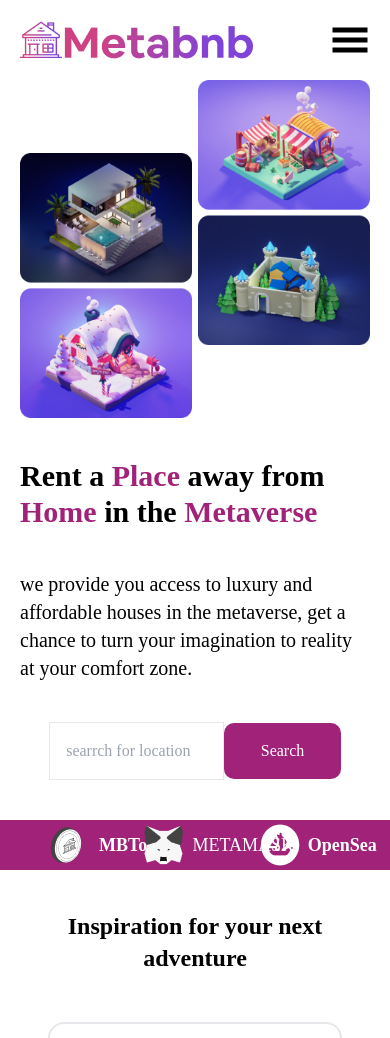
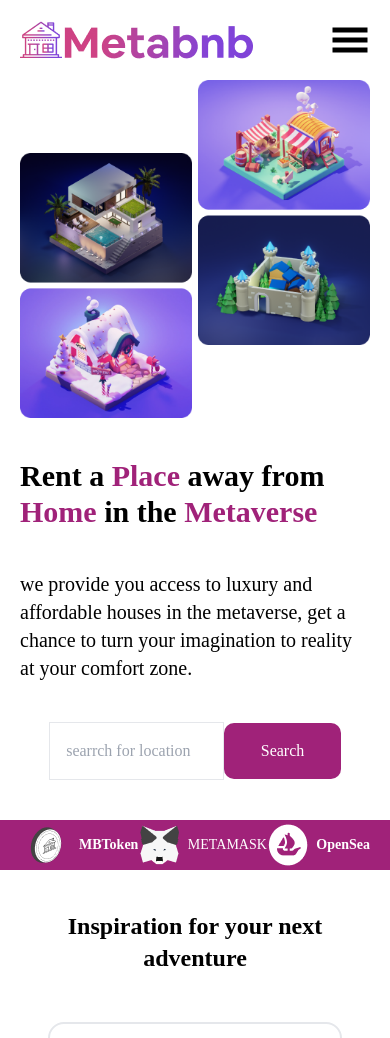
Before and after one commit to whalay/Bnb-Meta, a React (Vite) app: page /home in a window 390 px wide. Shown: the top 1038 px of the page. Built offline with nearby package versions, Linux system fonts and the light colour scheme.

Commit message:
touched the fotter section to  restyled it

```diff
--- a/src/components/Footer.jsx
+++ b/src/components/Footer.jsx
@@ -2,7 +2,6 @@ import React from "react";
 import { ImFacebook } from "react-icons/im";
 import { BsInstagram } from "react-icons/bs";
 import { GrTwitter } from "react-icons/gr";
-import { GiHamburgerMenu } from "react-icons/gi";
 import logo from "../assets/images/Grouplogo.svg";
 
 const Footer = () => {
--- a/src/components/Hero.jsx
+++ b/src/components/Hero.jsx
@@ -36,7 +36,7 @@ const Hero = () => {
           <img src={hero} alt="" className="" />
         </div>
       </div>
-      <div className="bg-[#A02279] flex justify-between md:px-[100px] px-10 md:text-2xl text-lg font-bold text-white">
+      <div className="bg-[#A02279] flex justify-between md:px-[100px] px-5 md:text-2xl text-sm font-bold text-white">
         <span className="flex items-center space-x-2">
           <img src={mbtoken} alt="" />
           <p>MBToken</p>
--- a/src/index.css
+++ b/src/index.css
@@ -3,5 +3,5 @@
 @tailwind utilities;
 @import url('https://fonts.googleapis.com/css2?family=Red+Rose:wght@300;400;500;600&display=swap');
 * {
-    font-family: 'Red Rose', cursive;
+    font-family: 'Red Rose';
 }
```
Also changed, not shown: 1 other file (tests, documents, lock files or other folders).
